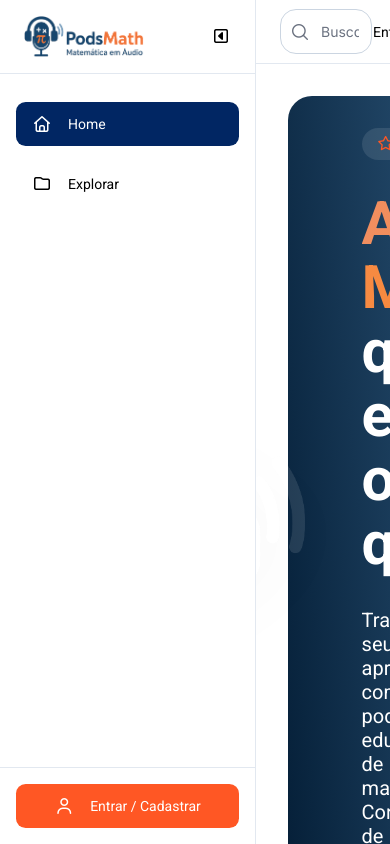
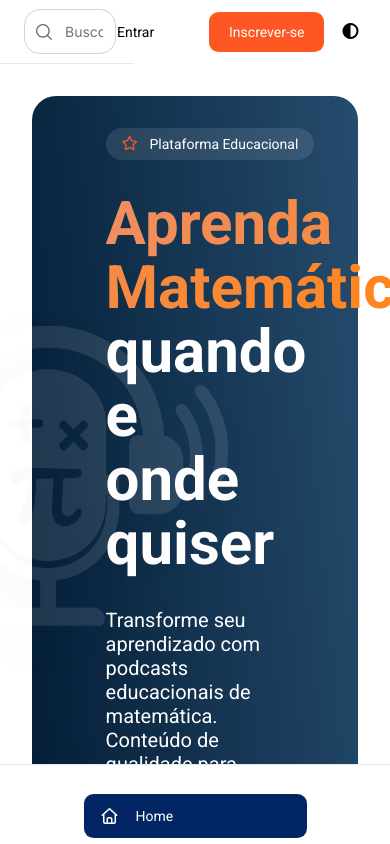
Before and after one commit to BrenoOF/PodsMath, a React (Create React App) app in the folder frontend/: page / in a window 390 px wide. Built offline with nearby package versions, Linux system fonts and the light colour scheme.

Commit message:
Começo da Responsividade das primeiras telas

```diff
--- a/frontend/public/users.json
+++ b/frontend/public/users.json
@@ -16,7 +16,7 @@
         "nome": "Jhenifer Maiara",
         "email": "jhenifer@email.com",
         "senha": "jhenifer@email.com",
-        "img": "/imgs/img-perfil/img2.png",
+        "img": "/imgs/img-perfil/avatar-default.png",
         "nivelAcesso": "user",
         "membroDesde": "2026-01-26",
         "grauEscolaridadeId": 6,
--- a/frontend/src/components/configuracoes/configuracoes.module.css
+++ b/frontend/src/components/configuracoes/configuracoes.module.css
@@ -103,9 +103,16 @@
     background-color: var(--btn-1-hover);
 }
 
+.linhaSeparacao {
+    width: 100%;
+    border: none;
+    height: 2px;
+    background-color: var(--border-color-tema);
+}
+
 /* Estilos para Imagem de Perfil */
 .divFotoPerfil {
-    margin-top: 2rem;
+    margin: 2rem 0rem 1rem 0rem;
     display: flex;
     flex-direction: column;
     align-items: center;
@@ -255,13 +262,6 @@
     margin: 2rem 0rem;
 }
 
-.divInformacoesConta>hr {
-    width: 100%;
-    border: none;
-    height: 2px;
-    background-color: var(--border-color-tema);
-}
-
 .divInformacao>h1 {
     font-size: 0.875rem;
 }
--- a/frontend/src/components/configuracoes/formularios/Conta.jsx
+++ b/frontend/src/components/configuracoes/formularios/Conta.jsx
@@ -44,17 +44,17 @@ export default function CompConta({ dadosUser }) {
                     <h1>Email</h1>
                     <p>{dadosUser?.email}</p>
                 </div>
-                <hr />
+                <hr className={Style.linhaSeparacao} />
                 <div className={Style.divInformacao}>
                     <h1>Nível de Acesso</h1>
                     <p>{dadosUser?.nivelAcesso}</p>
                 </div>
-                <hr />
+                <hr className={Style.linhaSeparacao} />
                 <div className={Style.divInformacao}>
                     <h1>Membro desde</h1>
                     <p>{dadosUser?.membroDesde}</p>
                 </div>
-                <hr />
+                <hr className={Style.linhaSeparacao} />
             </div>
             <div className={Style.textosPerigo}>
                 <h1>Zona de Perigo</h1>
--- a/frontend/src/components/configuracoes/formularios/Perfil.jsx
+++ b/frontend/src/components/configuracoes/formularios/Perfil.jsx
@@ -126,6 +126,7 @@ export default function CompPerfil({ dadosUser, errors, setErrors, limparErro })
                     <p>Clique no ícone para alterar</p>
                 </div>
             </div>
+            <hr className={Style.linhaSeparacao} />
             <div className={Style.divInputs}>
                 <div className={Style.divInput}>
                     <label>Nome Completo</label>
--- a/frontend/src/components/layout/main-layout/mainLayout.module.css
+++ b/frontend/src/components/layout/main-layout/mainLayout.module.css
@@ -1,9 +1,5 @@
 .container {
     height: 100dvh;
-}
-
-.aberta {
-    margin-left: 16rem;
 }
 
 .fechada {
@@ -16,3 +12,16 @@
     height: 100dvh;
     overflow-y: auto;
 }
+
+/* Responsividade */
+@media screen and (max-width: 769px) {
+    .aberta {
+        margin-left: 0rem;
+    }
+}
+
+@media screen and (min-width: 770px) {
+    .aberta {
+        margin-left: 16rem;
+    }
+}
--- a/frontend/src/components/layout/slide-bar/slideBar.module.css
+++ b/frontend/src/components/layout/slide-bar/slideBar.module.css
@@ -1,5 +1,34 @@
+/* Responsividade */
+@media screen and (max-width: 769px) {
     .containerSlideBar {
-    display: flex;
+        flex-direction: column;
+        width: 100vw;
+        height: 5rem;
+        border-top: solid 0.1rem var(--border-color-tema);
+        position: fixed;
+        bottom: 0;
+        left: 0;
+    }
+
+    .divMenuOpcoes {
+        flex-direction: row;
+        align-items: center;
+        flex: 1;
+        gap: 1rem;
+    }
+
+    /* Partes que não ficaram no mobile */
+    .divLogo {
+        display: none;
+    }
+
+    .divBtnLogin {
+        display: none;
+    }
+}
+
+@media screen and (min-width: 770px) {
+    .containerSlideBar {
         flex-direction: column;
         width: 16rem;
         height: 100vh;
@@ -7,8 +36,41 @@
         position: fixed;
         top: 0;
         left: 0;
+    }
+
+    .divMenuOpcoes {
+        flex-direction: column;
+        align-items: center;
+        flex: 1;
+        gap: 1rem;
+        margin-top: 1.8rem;
+    }
+
+    /* Partes que ficaram no desktop */
+    .divLogo {
+        display: flex;
+        align-items: center;
+        justify-content: space-between;
+        padding: 1rem 1.5rem 1rem 1.5rem;
+        border-bottom: solid 0.1rem var(--border-color-tema);
+    }
+
+    .divBtnLogin {
+        display: flex;
+        justify-content: center;
+        align-items: center;
+        flex-direction: column;
+        border-top: solid 0.1rem var(--border-color-tema);
+    }
+}
+
+/* Estilo principal */
+.containerSlideBar {
+    display: flex;
     transition: width 0.3s ease;
     overflow: hidden;
+    z-index: 50;
+    background: var(--app-background);
 }
 
 /* Estilo para barra fechada */
@@ -53,14 +115,6 @@
 }
 
 /* Estilo da Div da Logo */
-.divLogo {
-    display: flex;
-    align-items: center;
-    justify-content: space-between;
-    padding: 1rem 1.5rem 1rem 1.5rem;
-    border-bottom: solid 0.1rem var(--border-color-tema);
-}
-
 .imgLogo {
     width: 7.5rem;
     cursor: pointer;
@@ -119,14 +173,6 @@
     color: #fff !important;
 }
 
-.divBtnLogin {
-    display: flex;
-    justify-content: center;
-    align-items: center;
-    flex-direction: column;
-    border-top: solid 0.1rem var(--border-color-tema);
-}
-
 .btnLogin {
     margin: 1rem;
     justify-content: center;
--- a/frontend/src/components/layout/top-bar/topBar.module.css
+++ b/frontend/src/components/layout/top-bar/topBar.module.css
@@ -13,8 +13,20 @@
     z-index: 100;
 }
 
+/* Responsividade */
+@media screen and (max-width: 769px) {
+    .topBarAberta {
+        left: 0rem;
+    }
+}
+
+@media screen and (min-width: 770px) {
+    .topBarAberta {
+        left: 16rem;
+    }
+}
+
 .topBarAberta {
-    left: 16rem;
     width: calc(100% - 16rem);
 }
 
```
Also changed, not shown: frontend/public/imgs/img-perfil/img3.png. Lines whose indentation alone changed are shown as unchanged.
